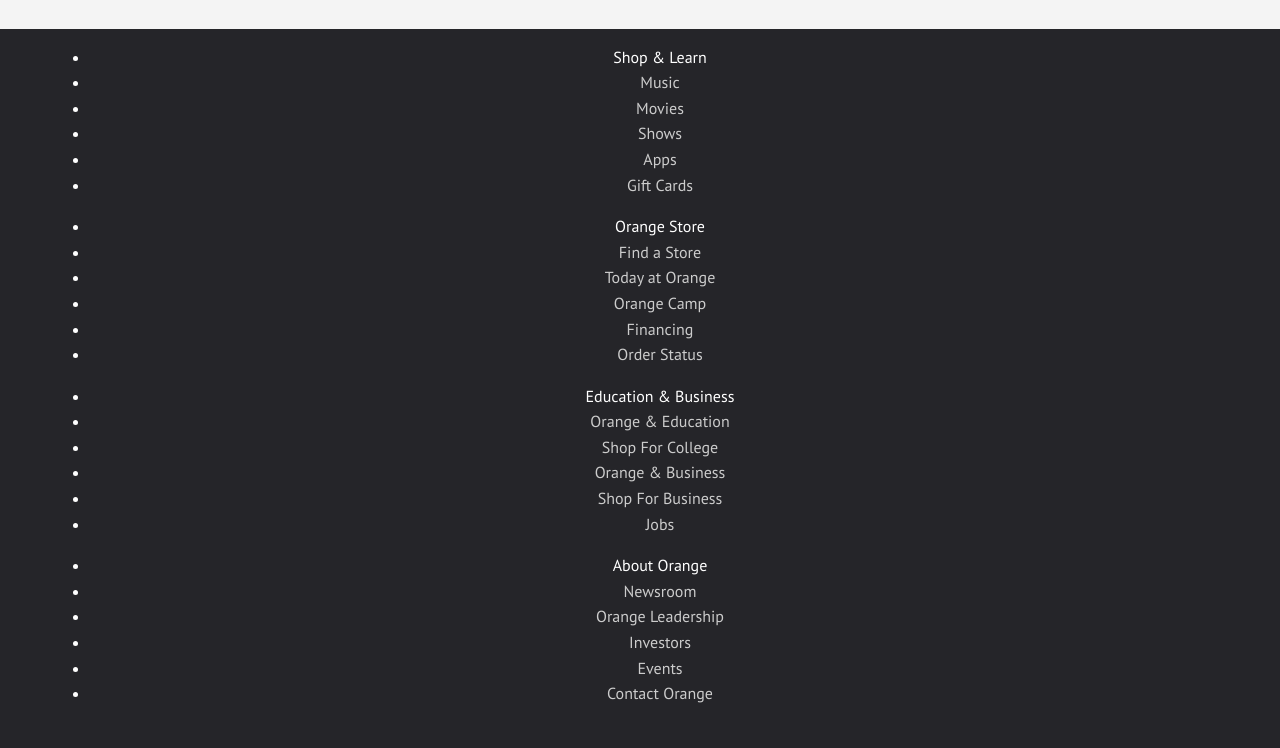
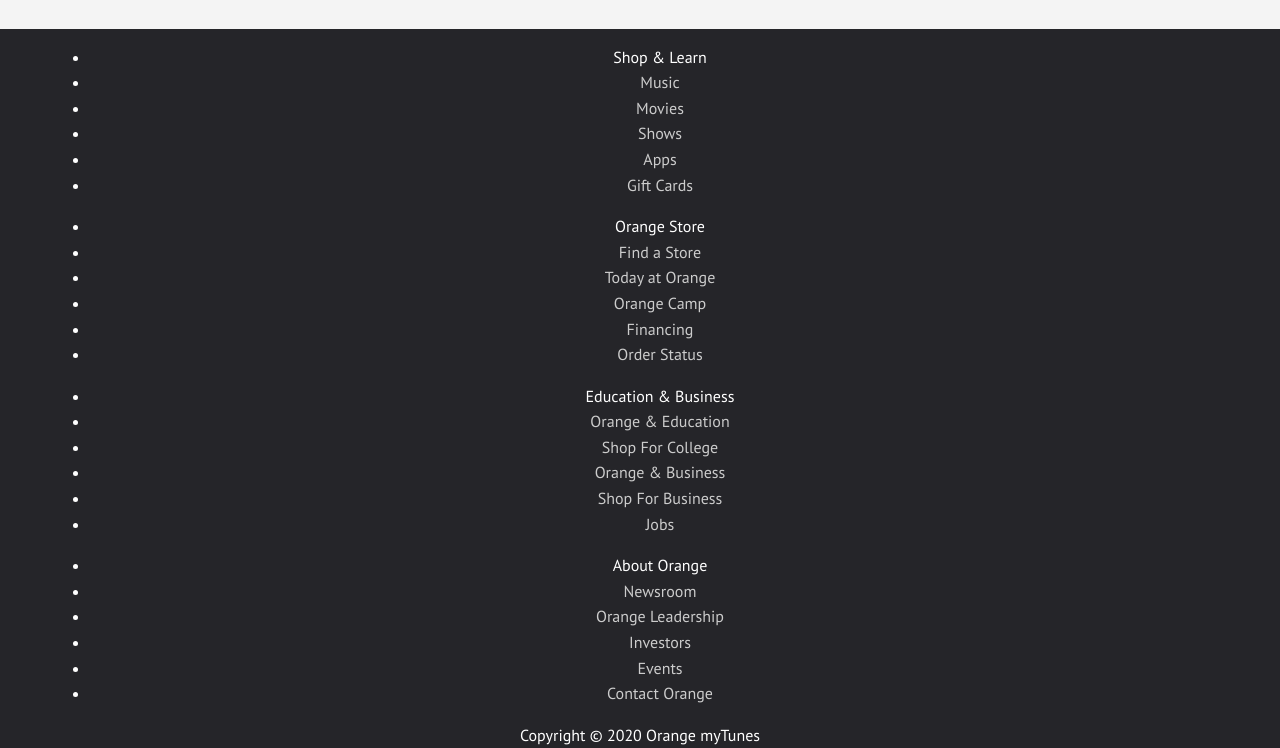
Before and after one commit to wuyeelok/old-github-io, a plain HTML site: page index.html in a window 1280 px wide. Shown: the part 4375-5123 px from the top of the page. Before the commit the page ends 5098 px from the top, so only its background shows below. Drawn offline with nearby package versions, Linux system fonts and the light colour scheme.

Commit message:
Footer: Add copyright

```diff
--- a/css/style.css
+++ b/css/style.css
@@ -86,6 +86,10 @@
 
 .lead {
   font-size: 1.3rem;
+}
+
+.text-center {
+  text-align: center;
 }
 
 /* Buttons */
--- a/index.html
+++ b/index.html
@@ -173,6 +173,10 @@
           </ul>
         </div>
       </div>
+
+      <div class="footer-bottom text-center">
+        Copyright &copy; 2020 Orange myTunes
+      </div>
     </footer>
 
     <script
```
